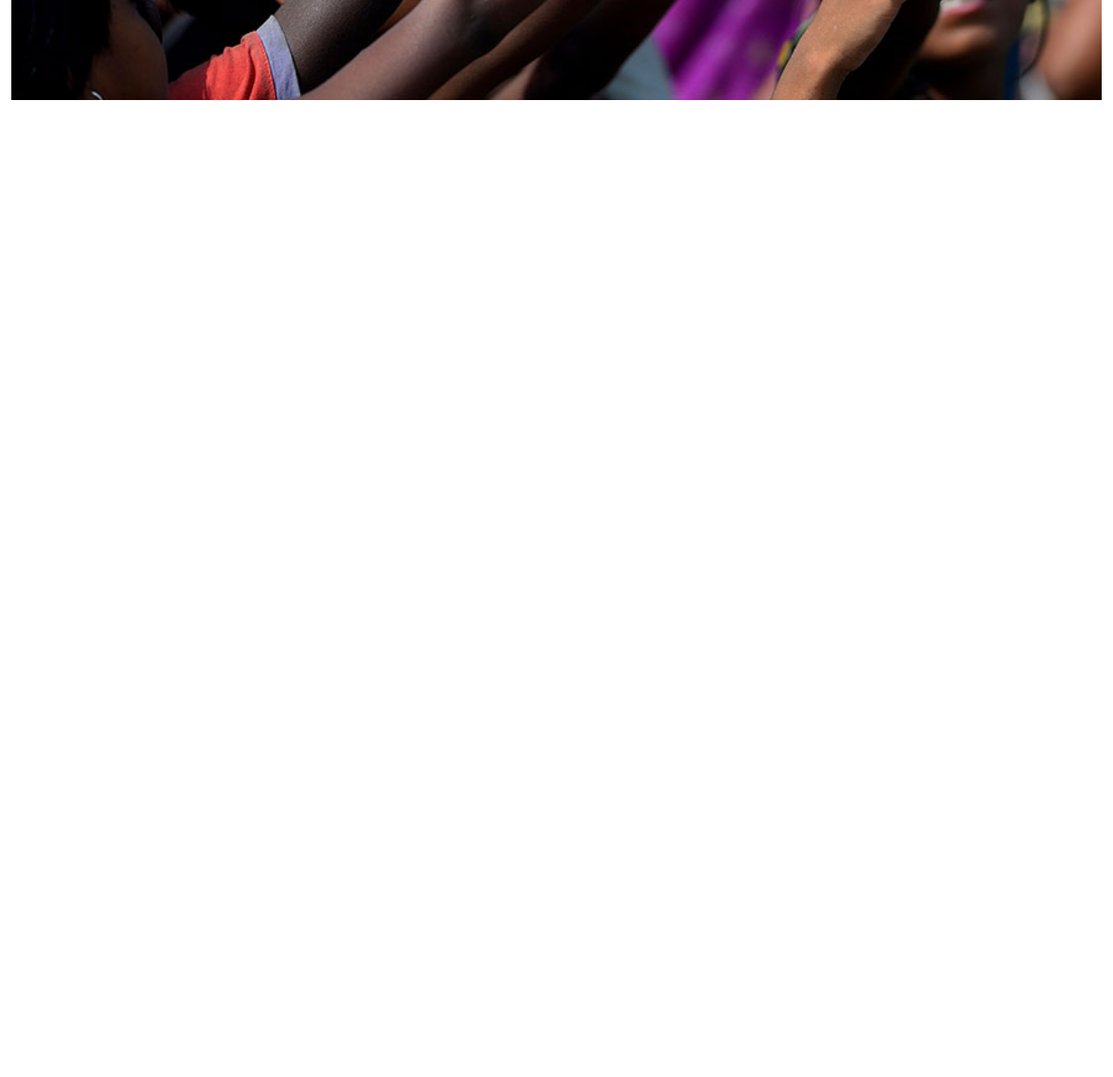
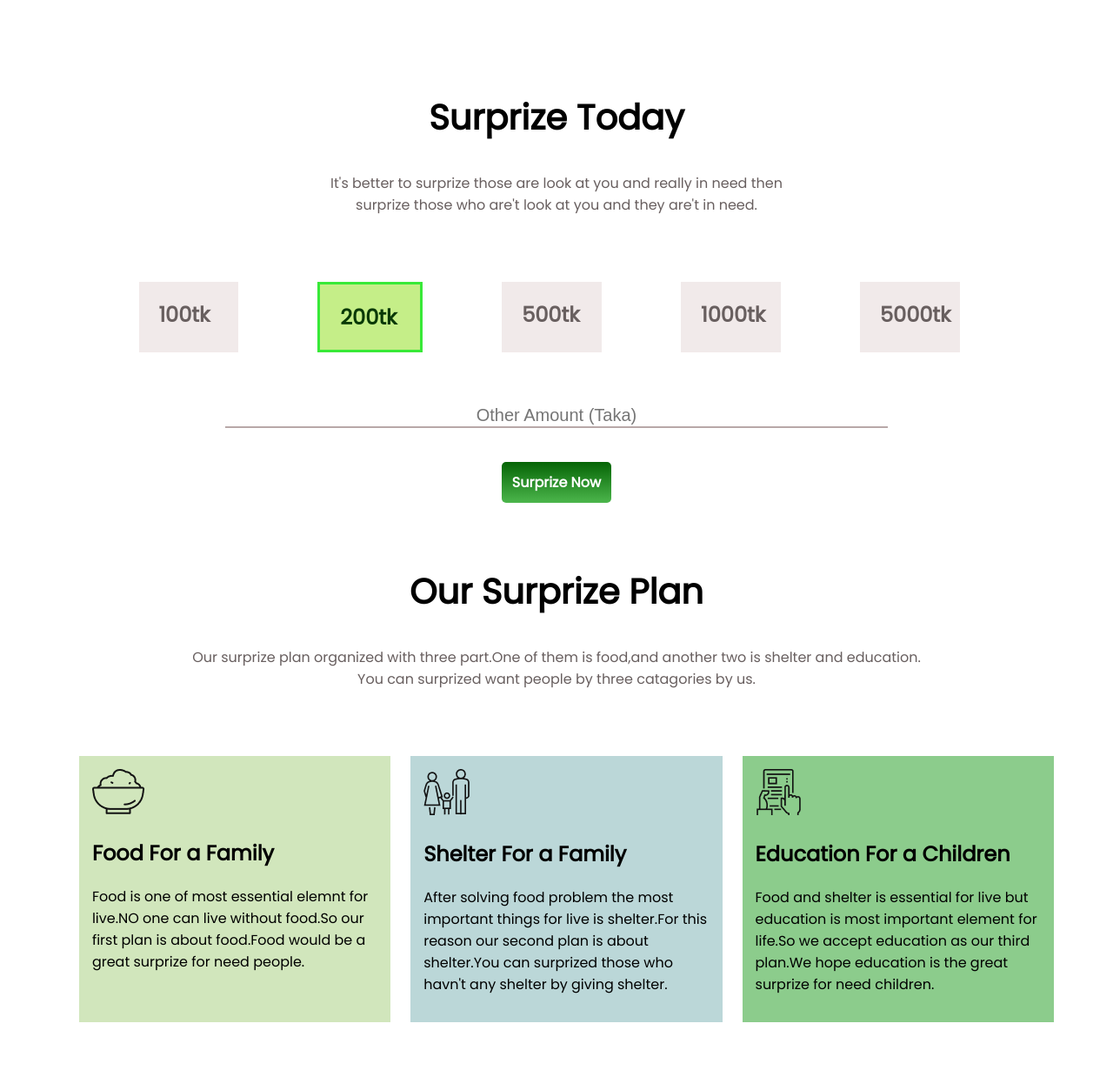
Before and after one commit to mansurdewan/brand-new-website, a plain HTML site: page index.html in a window 1280 px wide. Shown: the part 542-1780 px from the top of the page at 87% size. Before the commit the page ends 800 px from the top, so only its background shows below. Drawn offline with Linux system fonts and the light colour scheme.

Commit message:
brand-new-added

```diff
--- a/index.html
+++ b/index.html
@@ -14,11 +14,11 @@
 </head>
 <body>
     <section class="top-banner">
-    <div>
+    <div class="banner-text-color">
     <h1 class="text-align">Please Help Those Who Are</h1>
     <h1 class="text-align">Really In Need</h1>
     <p class="text-align">
-        We shold help each other, specially those people who are really in need.<br> Because we are human, most honorable creation in this world.
+        We should help each other, specially those people who are really in need.<br> Because we are human, most honorable creation in this world.
     </p>
     <br>
     <div class="anchor-align">
@@ -28,5 +28,67 @@
     </div>
 
 </section>
+<br> <br> <br>
+<section>
+    <div class="text-align">
+        <h2 class="h2-font-size"> Surprize Today</h2>
+        <p class="amount-text-color">It's better to surprize those are look at you and really in need then <br>surprize those who are't look at you and they are't in need.</p>
+    </section>
+    </div>
+        <section class="flex-display">
+        <div class="half-widht box-amount amount-text-color">
+            <h2>100tk</h2>
+        </div>
+        <div id="amount-200" class="half-widht">
+            <h2>200tk</h2>
+        </div>
+        <div class="half-widht box-amount amount-text-color">
+            <h2>500tk</h2>
+        </div>
+        <div class="half-widht box-amount amount-text-color">
+            <h2>1000tk</h2>
+        </div>
+        <div  class="half-widht box-amount amount-text-color">
+            <h2>5000tk</h2>
+        </div>
+        </section>
+        <div id="text-input">
+        <form action="">
+            <input id="text-border" type="text" name="" id="" placeholder="Other Amount (Taka)">
+        </form>
+        </div>
+        <br> <br>
+        <div class="anchor-align">
+            <a  class="link-button" href="www.programming hero.com" target="_blank" rel="noopener noreferrer">Surprize Now</a>
+        </div>
+    <br>
+        <br>
+        <div>
+        <h2 class="h2-font-size text-align" >Our Surprize Plan</h2>
+        <p class="amount-text-color text-align">
+            Our surprize plan organized with three part.One of them is food,and  another two is shelter and education.<br>You can surprized want people by three catagories by us.
+        </p>
+    </div>
+    <section class="flex-display half">
+        <div id="food-color" class="widht-plan">
+            <img src="icons/food.png" alt="">
+            <h2>Food For a Family</h2>
+            <p>Food is one of most essential elemnt for live.NO one can live without food.So our first plan is about food.Food would be a great surprize for need people.</p>
+        </div>
+        <div id="shelter-color" class="widht-plan">
+            <img src="icons/shelter.png" alt="">
+            <h2>Shelter For a Family</h2>
+            <p>
+                After solving food problem the most important things for live is shelter.For this reason our second plan is about shelter.You can surprized those who havn't any shelter by giving shelter.
+            </p>
+        </div>
+        <div id="education-color" class="widht-plan" >
+            <img src="icons/Frame-1.png" alt="">
+            <h2>Education For a Children</h2>
+            <p>
+                Food and shelter is essential for live but education is most important element for life.So we accept education as our third plan.We hope education is the great surprize for need children.
+            </p>
+        </div>
+    </section>
 </body>
 </html>
--- a/style.css
+++ b/style.css
@@ -1,21 +1,20 @@
 body{
     font-family: 'Poppins', sans-serif;
-    background-image: url(images/donation13.jpg);
-    background-repeat: no-repeat;
-   background-size:98%;
-    background-position: center;
-    padding top:20%;
 
 }
 h1{
     font-size: 50px;
     font-weight: 700;
 }
+.h2-font-size{
+    font-size: 40px;
+    font-weight: 700;
+}
 
 
 .link-button{
-    text-decoration: none   ;
-    background-image:linear-gradient(green,rgb(103, 230, 103));
+    background-image:linear-gradient(rgb(5, 100, 5),rgb(76, 182, 76));
+    text-decoration: none;
     padding: 12px;
     border-radius: 5px;
     font-weight: 700;
@@ -23,23 +22,79 @@ h1{
 
 
 }
-.background-emage{
-   color: red;
-   background-image: url(images/donation13.jpg);
 
-   background-repeat: no-repeat;
-}
 .text-align{
     text-align: center;
+
+
+}
+.banner-text-color{
     color: white;
-
+}
+.amount-text-color{
+    color: rgb(104, 95, 95);
 }
 .anchor-align{
     display:block;
     text-align: center ;
 }
 .top-banner{
-    margin-top: 10%;
+
+    background-image: url(images/donation13.jpg);
+    background-repeat: no-repeat;
+   background-size:cover;
+    background-position: center;
+    padding:70px 0;
 
 
 }
+
+.flex-display{
+    display: flex;
+    padding: 60px;
+    margin right:40% ;
+    margin left: 40%;
+
+}
+.half-widht{
+    width: 8%;
+    padding-left: 2%;
+    margin-left: 8%;
+}
+.box-amount{
+background-color: rgb(241, 234, 234);
+border-right-width: 20%;
+}
+#amount-200{
+    background-color: rgb(197, 238, 136);
+    border: 3px solid rgb(56, 233, 56);
+    color: rgba(3, 51, 3, 0.973);
+}
+#text-input{
+    text-align: center;
+
+}
+#text-border{
+    border: none;
+    border: 2px solid rgb(184, 168, 168);
+    border-top: 0px;
+    border-right: 0px;
+    border-left: 0px;
+    width: 60%;
+    text-align: center;
+    font-size: 20px;
+}
+.widht-plan{
+    width: 50%;
+    padding:15px;
+    margin-left: 2%;
+}
+#food-color{
+    background-color: rgb(209, 230, 188);
+}
+#shelter-color{
+    background-color: rgb(187, 215, 216);
+}
+#education-color{
+    background-color: rgb(140, 204, 140);
+}
```
